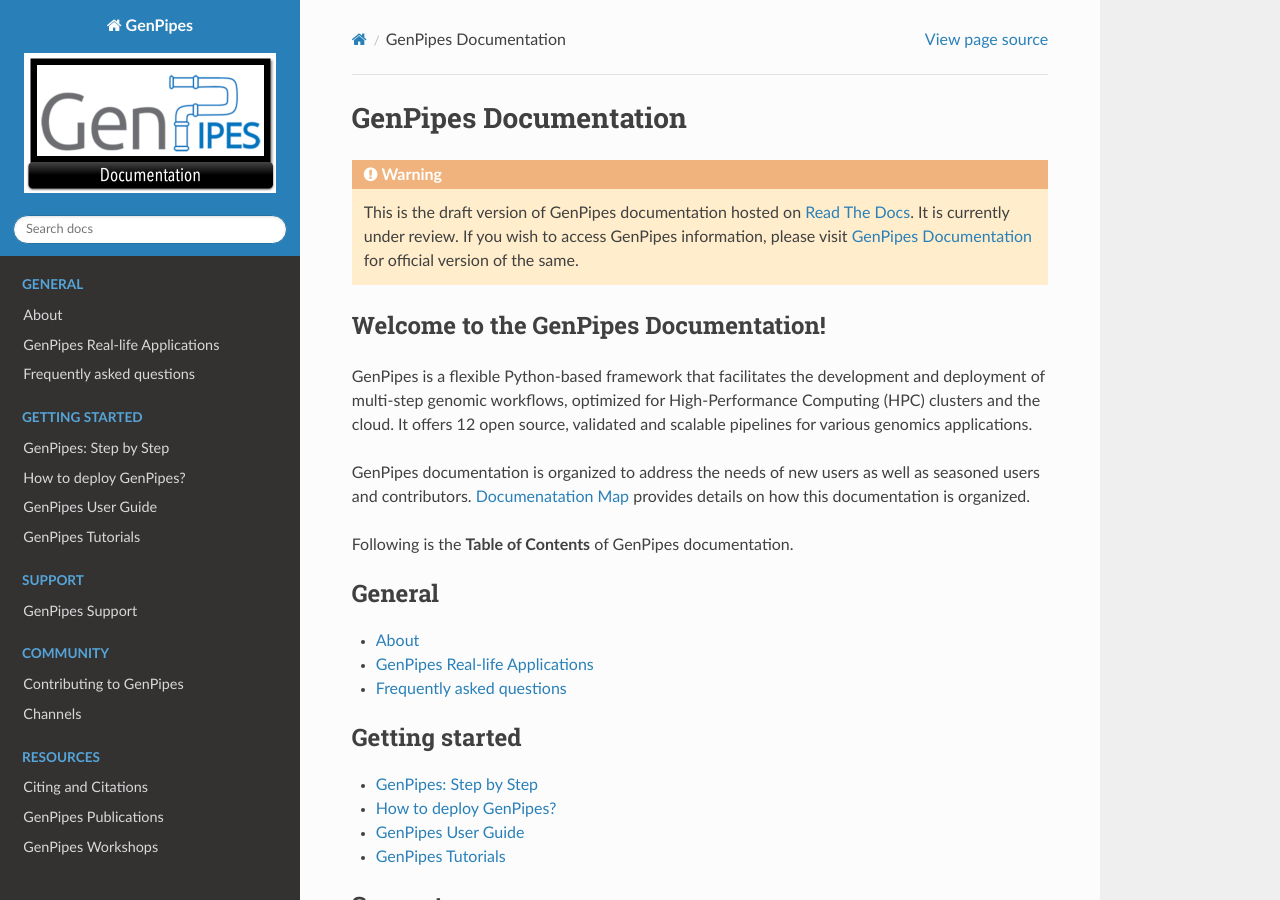
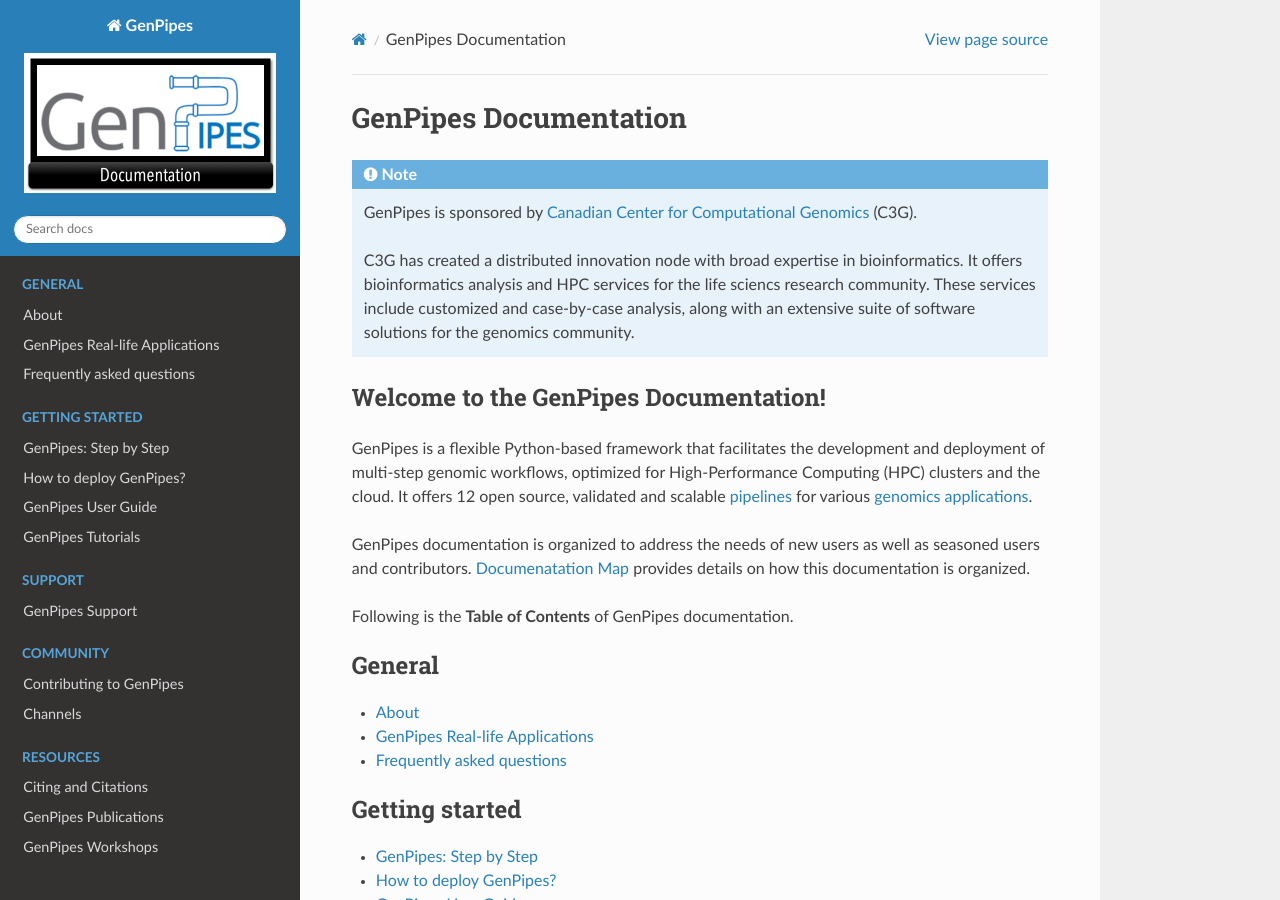
Before and after one commit to c3g/GenPipes_Docs, a Sphinx documentation site: the page built from docs/source/index.rst, in a window 1280 px wide and 900 px high. Built offline with Sphinx 7.4.7 and the Read the Docs theme 2.0.0, drawn with Linux system fonts in a browser that asks for light colours; formulas are drawn with MathJax 3; the version number could not be read and is left out; some of the changed text lies outside the part shown.

Commit message:
Ref #71 minor typos and edits to make the information cross referencing easier in text

```diff
--- a/docs/source/documentation/genpipes_doc_archmap.rst
+++ b/docs/source/documentation/genpipes_doc_archmap.rst
@@ -23,7 +23,7 @@
 ----------------------------------------
 
 This map is meant for GenPipes documentation contributors.  It highlights the GenPipes source code directories and the documentation components that are generated using sources in the specific folders as shown by the arrows.
-^
+
 The tip of the yellow arrow points to the sub-folder that contains restructured text and markdown files used to generate that particular section of the document visible in the navigation bar.
 
 .. figure:: /img/gp_documentation_contrib_map.png
--- a/docs/source/index.rst
+++ b/docs/source/index.rst
@@ -3,14 +3,15 @@
 
 .. codeauthor:: Shaloo Shalini <shaloo_shalini@yahoo.com>
 
-.. warning::
+.. note:: GenPipes is sponsored by `Canadian Center for Computational Genomics
+          <http://www.computationalgenomics.ca>`_ (C3G).
 
-          This is the draft version of GenPipes documentation hosted on `Read The Docs <https://readthedocs.org/projects/genpipes/>`_. It is currently under review.  If you wish to access GenPipes information, please visit `GenPipes Documentation <http://www.computationalgenomics.ca/genpipes/>`_ for official version of the same.
+          C3G has created a distributed innovation node with broad expertise in bioinformatics. It offers bioinformatics analysis and HPC services for the life sciencs research community. These services include customized and case-by-case analysis, along with an extensive suite of software solutions for the genomics community.
 
 Welcome to the GenPipes Documentation!
 ----------------------------------------
 
-GenPipes is a flexible Python-based framework that facilitates the development and deployment of multi-step genomic workflows, optimized for High-Performance Computing (HPC) clusters and the cloud.  It offers 12 open source, validated and scalable pipelines for various genomics applications.
+GenPipes is a flexible Python-based framework that facilitates the development and deployment of multi-step genomic workflows, optimized for High-Performance Computing (HPC) clusters and the cloud.  It offers 12 open source, validated and scalable :ref:`pipelines<docs_pipeline_ref>` for various :ref:`genomics applications<docs_gp_usecases>`.
 
 GenPipes documentation is organized to address the needs of new users as well as seasoned users and contributors. :ref:`Documenatation Map<docs_genpipes_archmap>` provides details on how this documentation is organized.
 
@@ -79,13 +80,6 @@
    documentation/genpipes_doc_archmap
    documentation/docs_changelog
 
-.. note:: GenPipes is sponsored by Canadian Center for Computational Genomics (C3G).
-          C3G provides bioinformatics analysis and HPC services for the life science
-	  research community. It has created a distributed innovation node with broad
-          expertise in bioinformatics, providing customized and case-by-case analysis
-          services as well as an extensive suite of software solutions for the genomics community.
-          For details, refer to `C3G official website <http://www.computationalgenomics.ca>`_.
-
 .. Indices and tables
 .. ------------------
 ..
```
